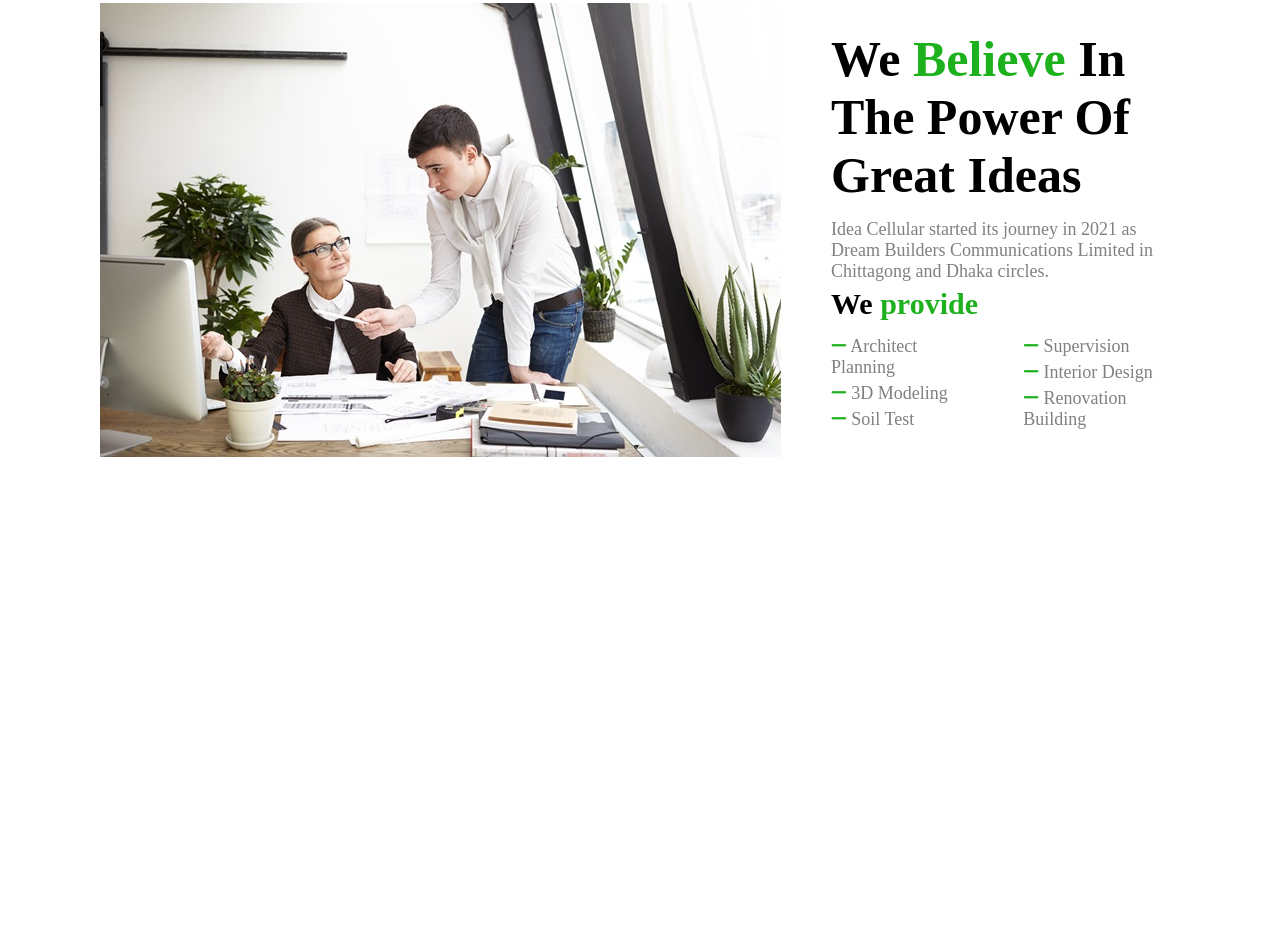
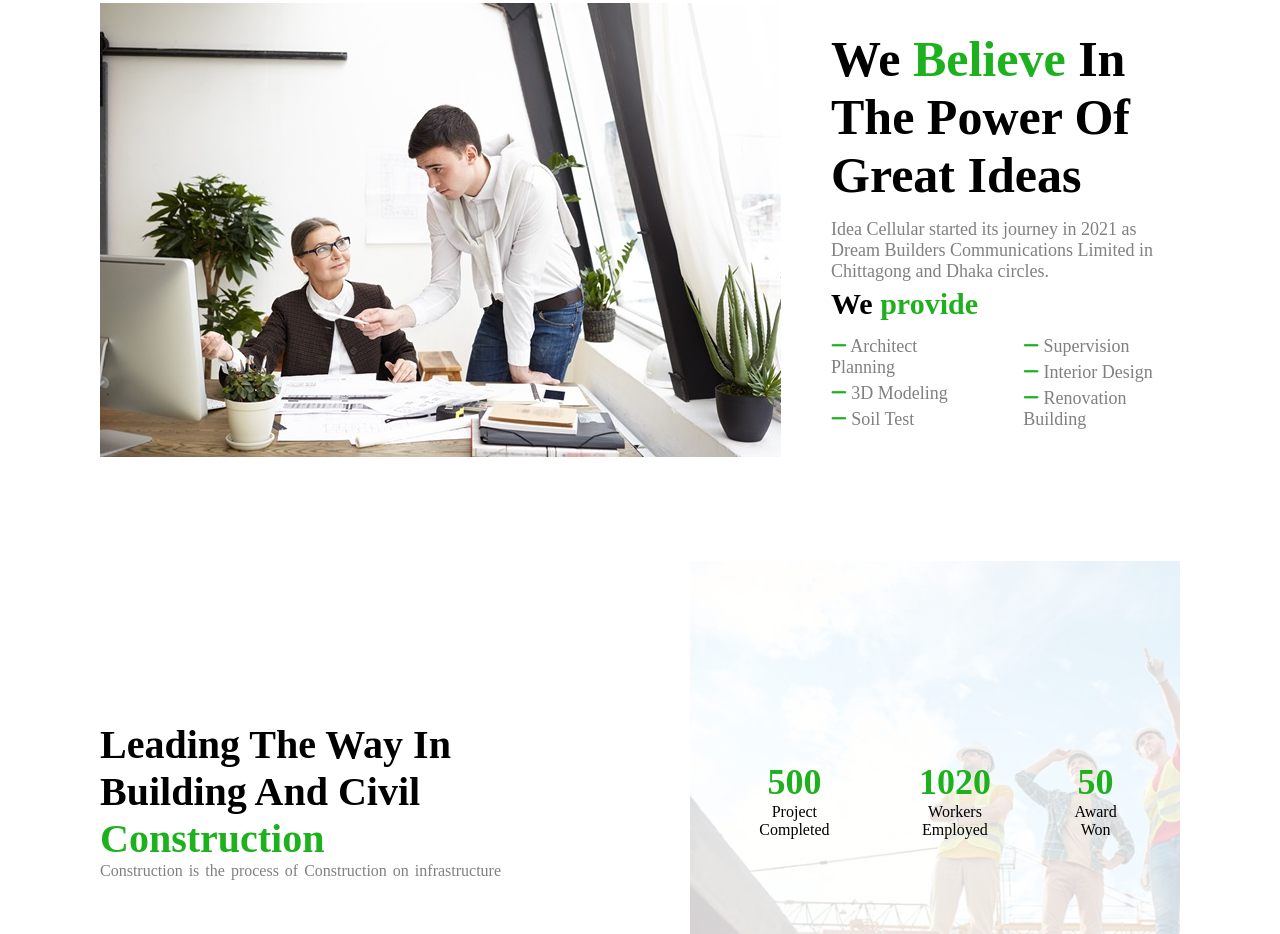
Before and after one commit to Rakib-Hossan/Basic_Construction_Firm, a plain HTML site: page index.html in a window 1280 px wide. Shown: the part 1866-2800 px from the top of the page. Before the commit the page ends 2377 px from the top, so only its background shows below. Drawn offline with Linux system fonts and the light colour scheme.

Commit message:
details section added

```diff
--- a/index.html
+++ b/index.html
@@ -134,6 +134,33 @@
                 </div>
             </section>
         <!-- what we provide section  -->
+
+        <!-- company details section  -->
+            <section class="details-container">
+                <div class="detailsText">
+                    <h3>Leading The Way In Building And Civil <span class="special-text">Construction</span></h3>
+                    <p>Construction is the process of Construction on infrastructure</p>
+                </div>
+                <div class="detailsBackground">
+                    <div class="detailsBg"></div>
+                    <div class="detailsInfo">
+                        <div>
+                            <h3>500</h3>
+                            <p>Project Completed</p>
+                        </div>
+                        <div>
+                            <h3>1020</h3>
+                            <p>Workers Employed</p>
+                        </div>
+                        <div>
+                            <h3>50</h3>
+                            <p>Award Won</p>
+                        </div>
+                    </div>
+                </div>
+
+            </section>
+        <!-- company details section  -->
      </main>
      <script src="https://kit.fontawesome.com/705e7af5fb.js" crossorigin="anonymous"></script>
 </body>
--- a/style.css
+++ b/style.css
@@ -11,7 +11,7 @@
     position: absolute;
     width:100%;
     height: 100%;
-    opacity: 0.2;
+    opacity: 0.1;
     max-width: 1440px;
 }
 .banner{
@@ -179,3 +179,54 @@
     gap:50px;
 }
 /* provide section end */
+
+/* details section start */
+.details-container{
+    max-width: 1440px;
+    margin: auto;
+    padding:50px 100px;
+    display: flex;
+    gap:100px;
+    place-items: center;
+    justify-content: space-around;
+}
+.detailsBackground{
+    flex-basis: 50%;
+    background-image: url(./images/workers.jpg);
+    background-repeat: no-repeat;
+    background-size: cover;
+    width: 100%;
+    height:100%;
+    position:relative;
+    z-index: -2;
+}
+.detailsBg{
+    background-color: white;
+    width:100%;
+    height: 100%;
+    position: absolute;
+    z-index: -1;
+    opacity: 0.8;
+}
+.detailsText{
+    flex-basis: 50%;
+}
+.detailsText h3{
+    font-size: 40px;
+}
+.detailsText p{
+    color:gray;
+    word-spacing: 2px;
+}
+.detailsInfo{
+    display: flex;
+    gap: 50px;
+    justify-content: space-between;
+    text-align: center;
+    padding: 200px 50px;
+}
+.detailsInfo h3{
+    font-size: 36px;
+    color: #1eb11e;
+}
+/* details section end */
```
Also changed, not shown: images/about.jpg (deleted), images/banner.jpg (deleted), images/workers.jpg (added).
